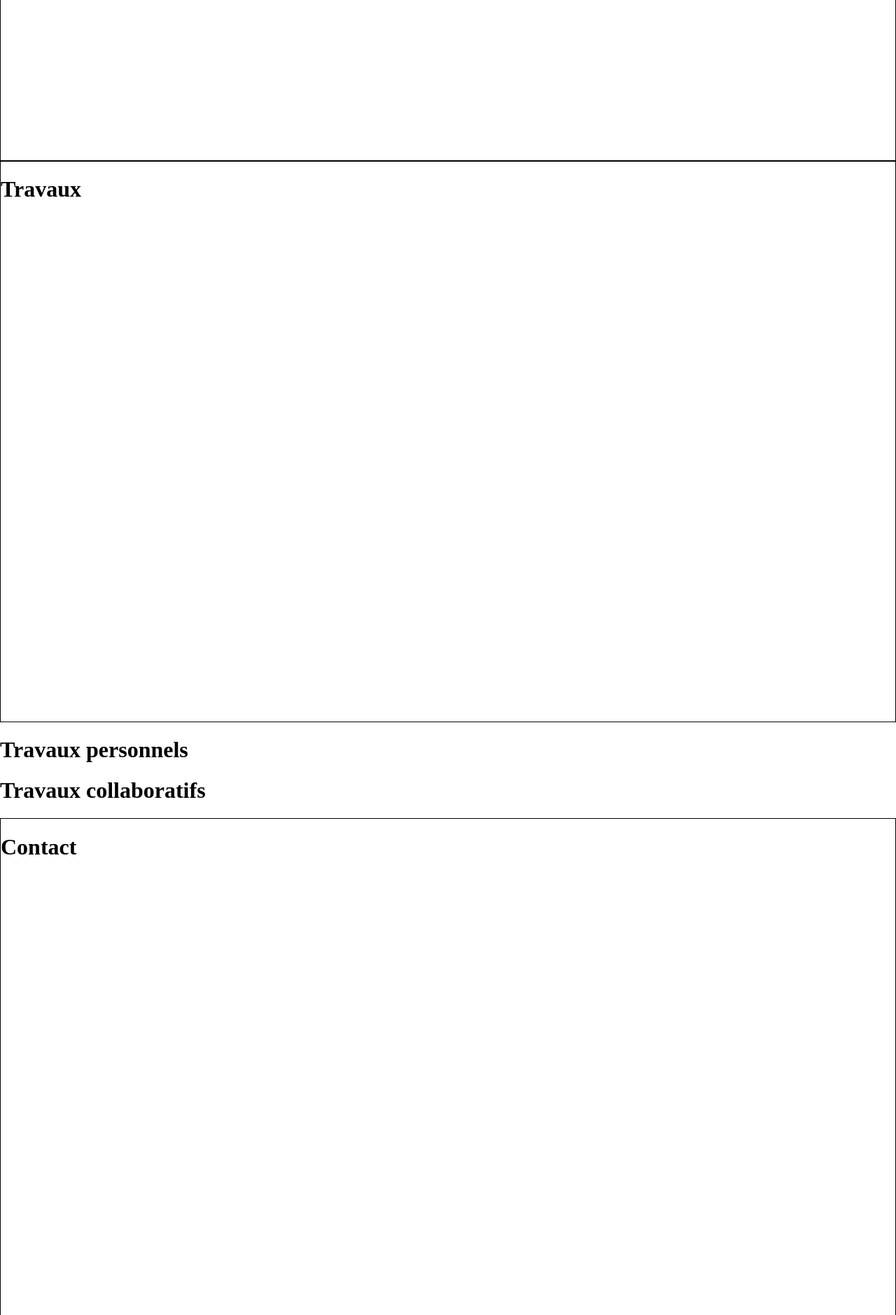
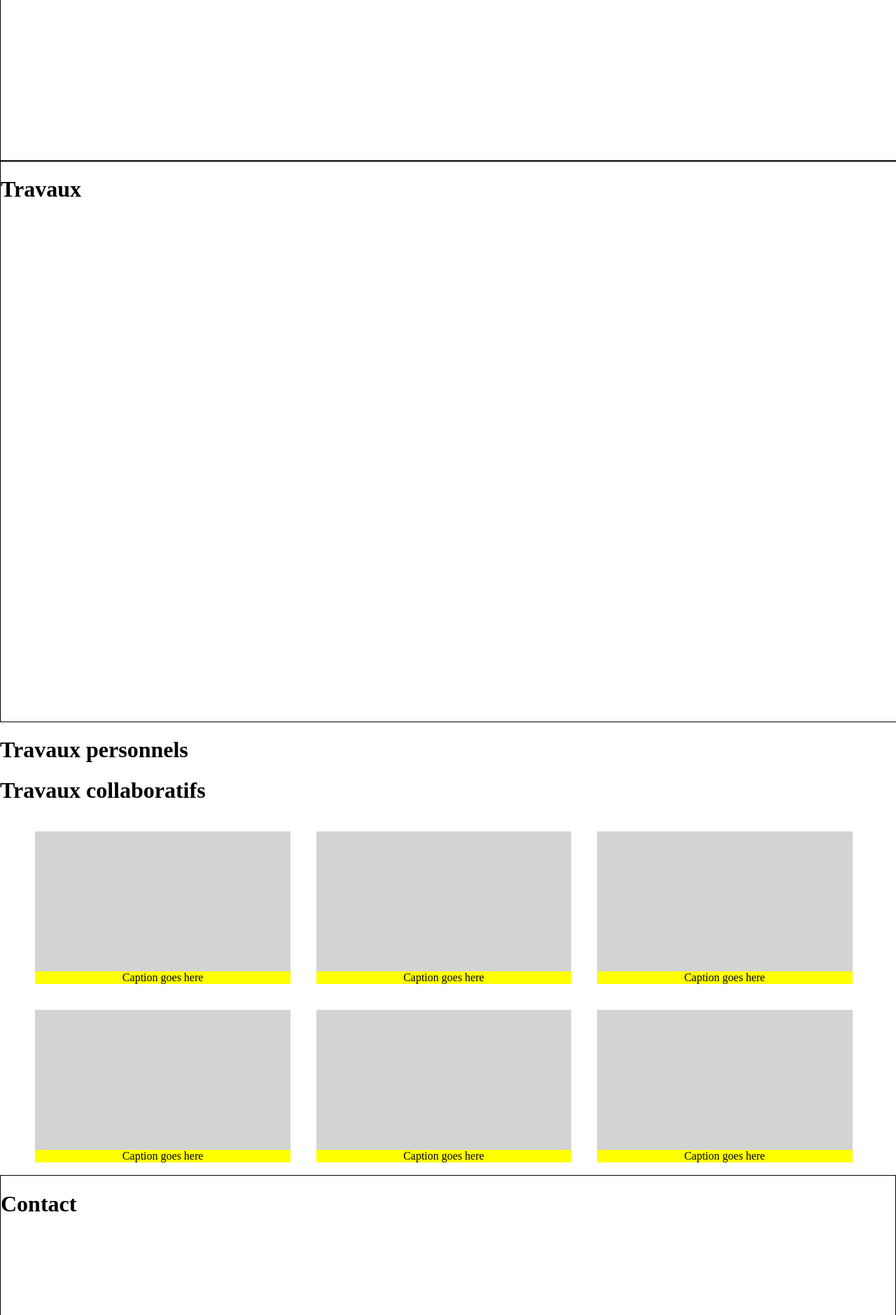
Before and after one commit to mikael-ruffieux/redox, a PHP site: page / in a window 1280 px wide. Shown: the part 1480-3359 px from the top of the page at 70% size. Run offline with PHP 8.4, Linux system fonts and the light colour scheme; some libraries are stand-ins or nearby versions.

Commit message:
Added projects view

```diff
--- a/assets/stylesheets/application.css
+++ b/assets/stylesheets/application.css
@@ -1 +1,2 @@
-@import 'global.css'
+@import 'global.css';
+@import 'projects.css';
--- a/assets/stylesheets/global.css
+++ b/assets/stylesheets/global.css
@@ -7,3 +7,7 @@
 	height: 100vh;
 	border: 1px solid black;
 }
+
+section {
+	width: 100%;
+}
--- /dev/null
+++ b/assets/stylesheets/projects.css
@@ -0,0 +1,21 @@
+.section-content {
+	width: 95%;
+	margin: auto;
+	overflow: auto;
+}
+
+.project-container {
+	float: left;
+	width: 30%;
+	background: yellow;
+	margin: 1.5%;
+}
+
+.project-thumb {
+	height: 200px;
+	background: lightgrey;
+}
+
+.project-caption {
+	text-align: center;
+}
--- a/index.html
+++ b/index.html
@@ -40,6 +40,34 @@
     </section>
     <section id="collab-projects">
       <h1>Travaux collaboratifs</h1>
+
+      <div class="section-content">
+        <div class="project-container">
+          <div class="project-thumb"></div>
+          <div class="project-caption">Caption goes here</div>
+        </div>
+        <div class="project-container">
+          <div class="project-thumb"></div>
+          <div class="project-caption">Caption goes here</div>
+        </div>
+        <div class="project-container">
+          <div class="project-thumb"></div>
+          <div class="project-caption">Caption goes here</div>
+        </div>
+        <div class="project-container">
+          <div class="project-thumb"></div>
+          <div class="project-caption">Caption goes here</div>
+        </div>
+        <div class="project-container">
+          <div class="project-thumb"></div>
+          <div class="project-caption">Caption goes here</div>
+        </div>
+        <div class="project-container">
+          <div class="project-thumb"></div>
+          <div class="project-caption">Caption goes here</div>
+        </div>
+      </div>
+
     </section>
   </section>
 
```
